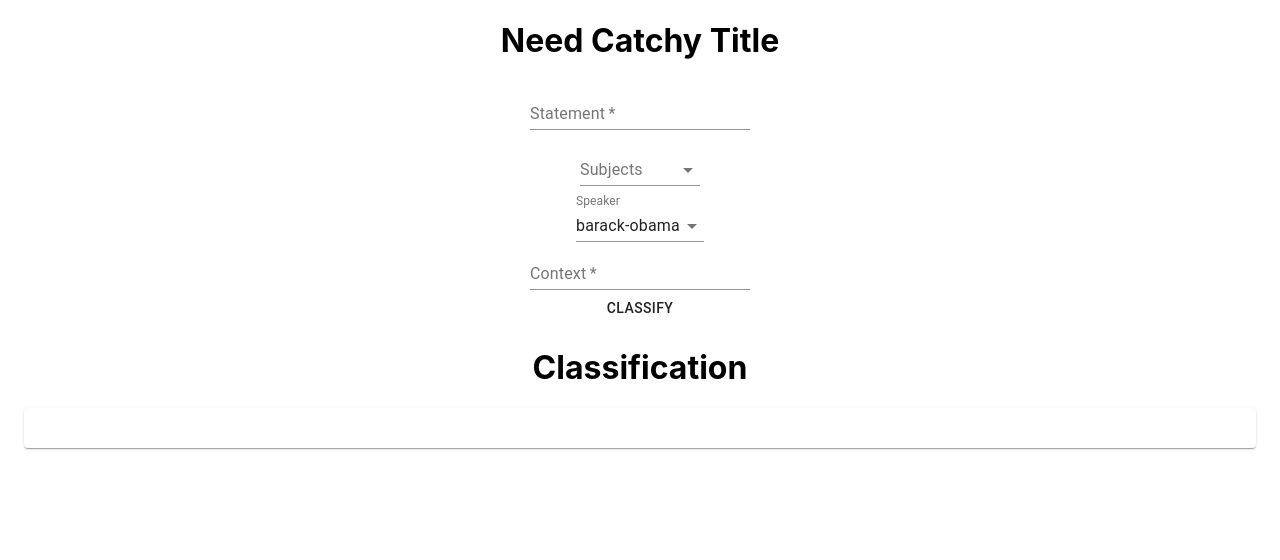
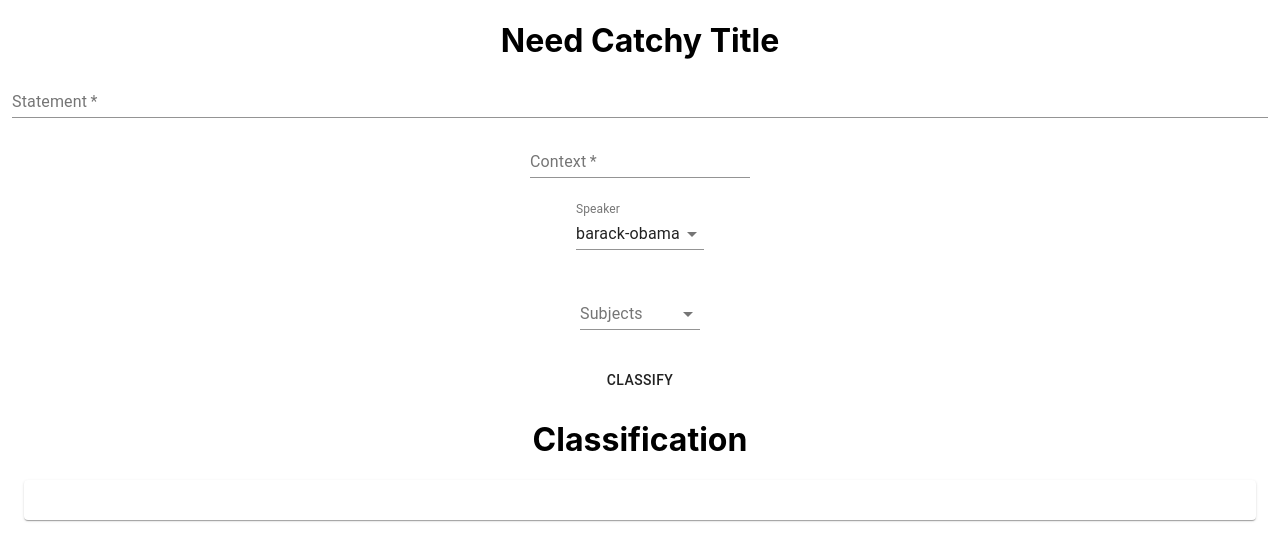
Before and after one commit to sshetkar3858/EE461P_Final_Project_Fake_News_Classifier, a React (Create React App) app in the folder frontend/fake_news_classifier_app/: page / in a window 1280 px wide. Shown: the top 560 px of the page. Built offline with nearby package versions, Linux system fonts and the light colour scheme.

Commit message:
made statement field take up the entire screen

```diff
--- a/frontend/fake_news_classifier_app/src/App.js
+++ b/frontend/fake_news_classifier_app/src/App.js
@@ -106,9 +106,32 @@ export default function App() {
   return (
     <Container style={{ textAlign: 'center' }}>
       <h1>Need Catchy Title</h1>
-      <Grid container justify='center' direction='column'>
+      <Grid container justify='center' direction='column' spacing={3}>
+        <TextField required fullwidth id="standard-required" label="Statement" onChange={event => setStatement(event.target.value)} />
         <Grid item>
-          <TextField required id="standard-required" label="Statement" onChange={event => setStatement(event.target.value)} />
+          <TextField required fullwidth id="standard-required" label="Context" onChange={event => setContext(event.target.value)} />
+        </Grid>
+        <Grid item>
+          <FormControl>
+            <InputLabel id="demo-controlled-open-select-label">Speaker</InputLabel>
+            <Select
+              labelId="demo-controlled-open-select-label"
+              id="demo-controlled-open-select"
+              open={open}
+              onClose={handleClose}
+              onOpen={handleOpen}
+              value={speaker}
+              onChange={handleChange}
+            >
+              {
+                topSpeakers.map(speaker => (
+                  <MenuItem value={speaker}>
+                    {speaker}
+                  </MenuItem>
+                ))
+              }
+            </Select>
+          </FormControl>
         </Grid>
         <Grid item>
           <FormControl className={classes.formControl}>
@@ -138,31 +161,6 @@ export default function App() {
           </FormControl>
         </Grid>
         <Grid item>
-          <FormControl>
-            <InputLabel id="demo-controlled-open-select-label">Speaker</InputLabel>
-            <Select
-              labelId="demo-controlled-open-select-label"
-              id="demo-controlled-open-select"
-              open={open}
-              onClose={handleClose}
-              onOpen={handleOpen}
-              value={speaker}
-              onChange={handleChange}
-            >
-              {
-                topSpeakers.map(speaker => (
-                  <MenuItem value={speaker}>
-                    {speaker}
-                  </MenuItem>
-                ))
-              }
-            </Select>
-          </FormControl>
-        </Grid>
-        <Grid item>
-          <TextField required id="standard-required" label="Context" onChange={event => setContext(event.target.value)} />
-        </Grid>
-        <Grid item>
           <Button onClick={postData}>Classify</Button>
         </Grid>
       </Grid>
```
